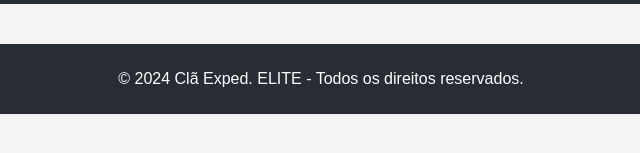
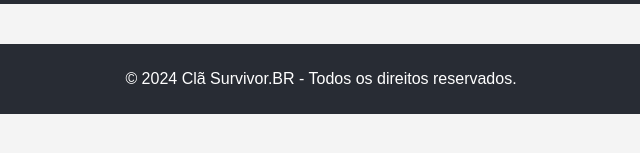
Before and after one commit to mpguchii/Survivor.BR, a plain HTML site: page index.html in a window 1280 px wide. Shown: the part 151-304 px from the top of the page, 319-959 px from the left. Drawn offline with Linux system fonts and the light colour scheme; no server answers.

Commit message:
Update index.html

```diff
--- a/index.html
+++ b/index.html
@@ -85,7 +85,7 @@
     </section>
 
     <footer>
-        <p>© 2024 Clã Exped. ELITE - Todos os direitos reservados.</p>
+        <p>© 2024 Clã Survivor.BR - Todos os direitos reservados.</p>
     </footer>
 
     <script>
```
